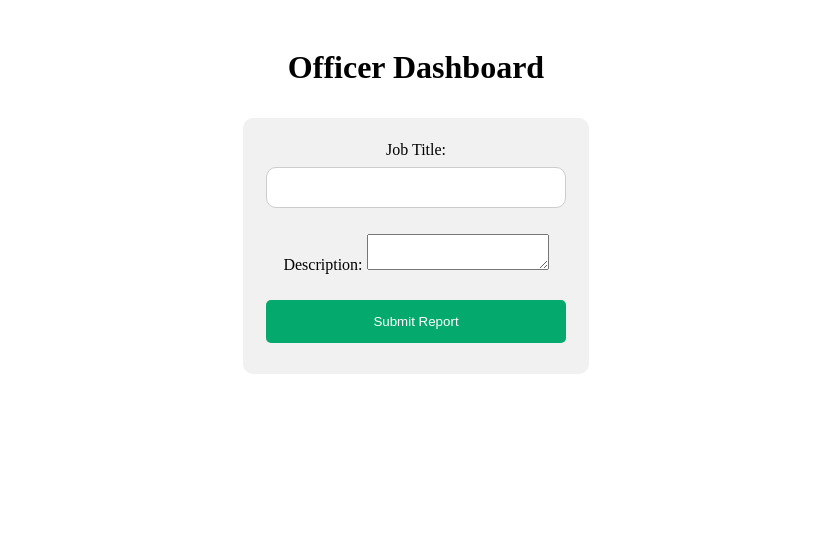
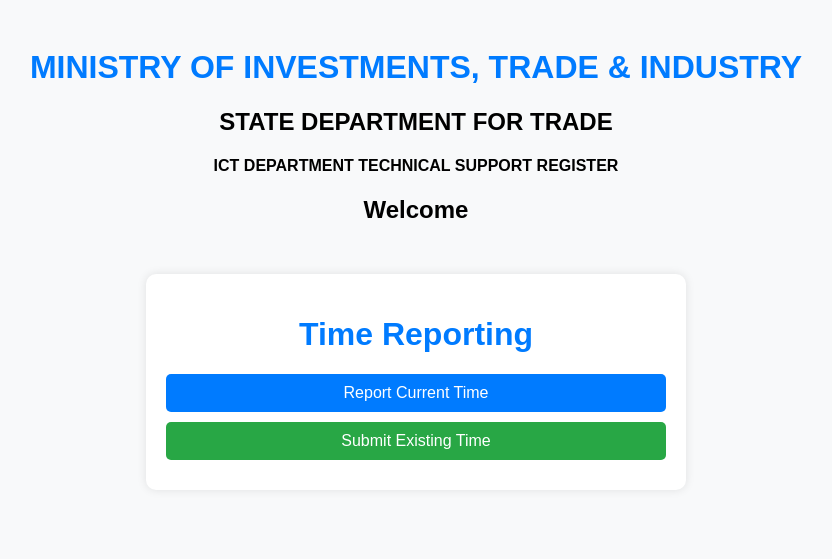
Before and after one commit to saretokoskey/web-practice, a PHP site: page /Home_page.php in a window 1280 px wide. Shown: the top 559 px of the page, without its empty margins (224-1056 px from the left). Run offline with PHP 8.4, Linux system fonts and the light colour scheme.

Commit message:
Reporting interface

```diff
--- a/Home_page.php
+++ b/Home_page.php
@@ -5,15 +5,97 @@
     <meta name="viewport" content="width=device-width, initial-scale=1.0">
     <link rel="stylesheet" href="style.css">
     <title>Officer Dashboard</title>
+
+    <style>
+  body {
+    background-color: #f8f9fa;
+    font-family: Arial, sans-serif;
+  }
+  .container {
+    max-width: 500px;
+    margin: 50px auto;
+    padding: 20px;
+    background-color: #fff;
+    border-radius: 10px;
+    box-shadow: 0 0 10px rgba(0,0,0,0.1);
+  }
+  h1 {
+    text-align: center;
+    color: #007bff;
+  }
+  .btn {
+    display: block;
+    width: 100%;
+    padding: 10px;
+    margin-bottom: 10px;
+    border: none;
+    border-radius: 5px;
+    font-size: 16px;
+    cursor: pointer;
+    transition: background-color 0.3s ease;
+  }
+  .btn-primary {
+    background-color: #007bff;
+    color: #fff;
+  }
+  .btn-primary:hover {
+    background-color: #0056b3;
+  }
+  .btn-success {
+    background-color: #28a745;
+    color: #fff;
+  }
+  .btn-success:hover {
+    background-color: #218838;
+  }
+</style>
 </head>
 <body>
-    <h1>Officer Dashboard</h1>
-    <form action="conn.php" method="POST">
-        <label for="title">Job Title:</label>
-        <input type="text" id="title" name="title" required><br><br>
-        <label for="description">Description:</label>
-        <textarea id="description" name="description" required></textarea><br><br>
-        <button type="submit">Submit Report</button>
-    </form>
+<div class="content-body">
+            <div class="banner">
+                <div class="banner-text">
+                    <h1>MINISTRY OF INVESTMENTS, TRADE & INDUSTRY</h1>
+                    <h2>STATE DEPARTMENT FOR TRADE</h2>
+                    <h4>ICT DEPARTMENT TECHNICAL SUPPORT REGISTER</h4>
+                    <h2>Welcome</h2>
+
+
+
+                </div>
+            </div>
+        </div>
+<div class="container">
+  <h1 class="mt-5 mb-4">Time Reporting</h1>
+  <button id="reportButton" class="btn btn-primary">Report Current Time</button>
+  <button id="submitButton" class="btn btn-success">Submit Existing Time</button>
+</div>
+
+<script>
+document.getElementById('reportButton').addEventListener('click', function() {
+  var currentTime = new Date().toLocaleString();
+  submitTime(currentTime);
+});
+
+document.getElementById('submitButton').addEventListener('click', function() {
+  var existingTime = prompt("Please enter the existing time (YYYY-MM-DD HH:MM:SS):");
+  if(existingTime !== null && existingTime !== "") {
+    submitTime(existingTime);
+  }
+});
+
+function submitTime(time) {
+  var xhr = new XMLHttpRequest();
+  xhr.open("POST", "submit_time.php", true);
+  xhr.setRequestHeader("Content-Type", "application/x-www-form-urlencoded");
+  xhr.onreadystatechange = function() {
+    if (xhr.readyState === 4 && xhr.status === 200) {
+      alert(xhr.responseText);
+    }
+  };
+  xhr.send("time=" + encodeURIComponent(time));
+}
+</script>
+
+
 </body>
 </html>
--- a/index.php
+++ b/index.php
@@ -10,7 +10,7 @@
     <h2>Login Form</h2>
 <form action="Home_page.php" method="post">
   <div class="imgcontainer">
-    <img src="img\kezia.jpg" alt="Avatar" class="avatar">
+    <img src="img\login_icon.png" alt="Avatar" class="avatar">
   </div>
 
   <div class="container">
```
